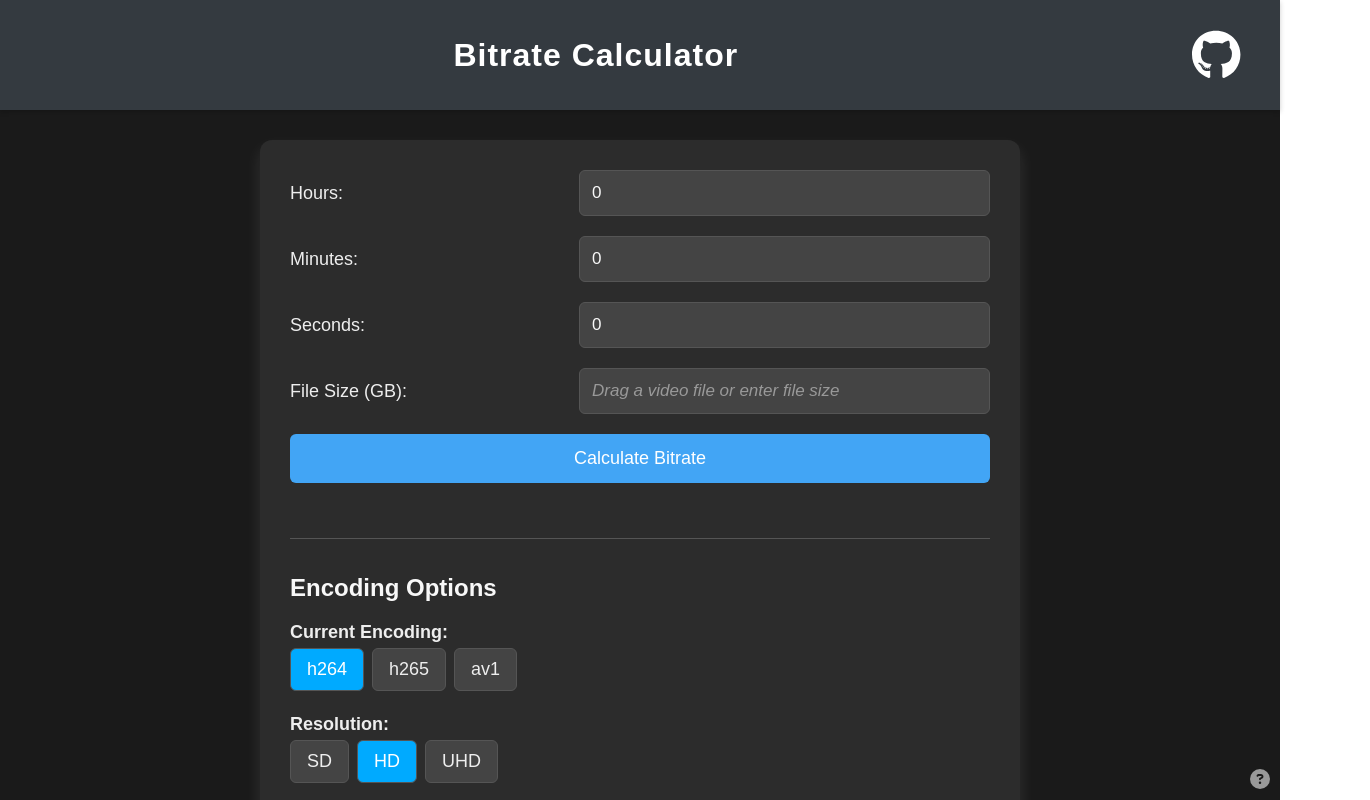
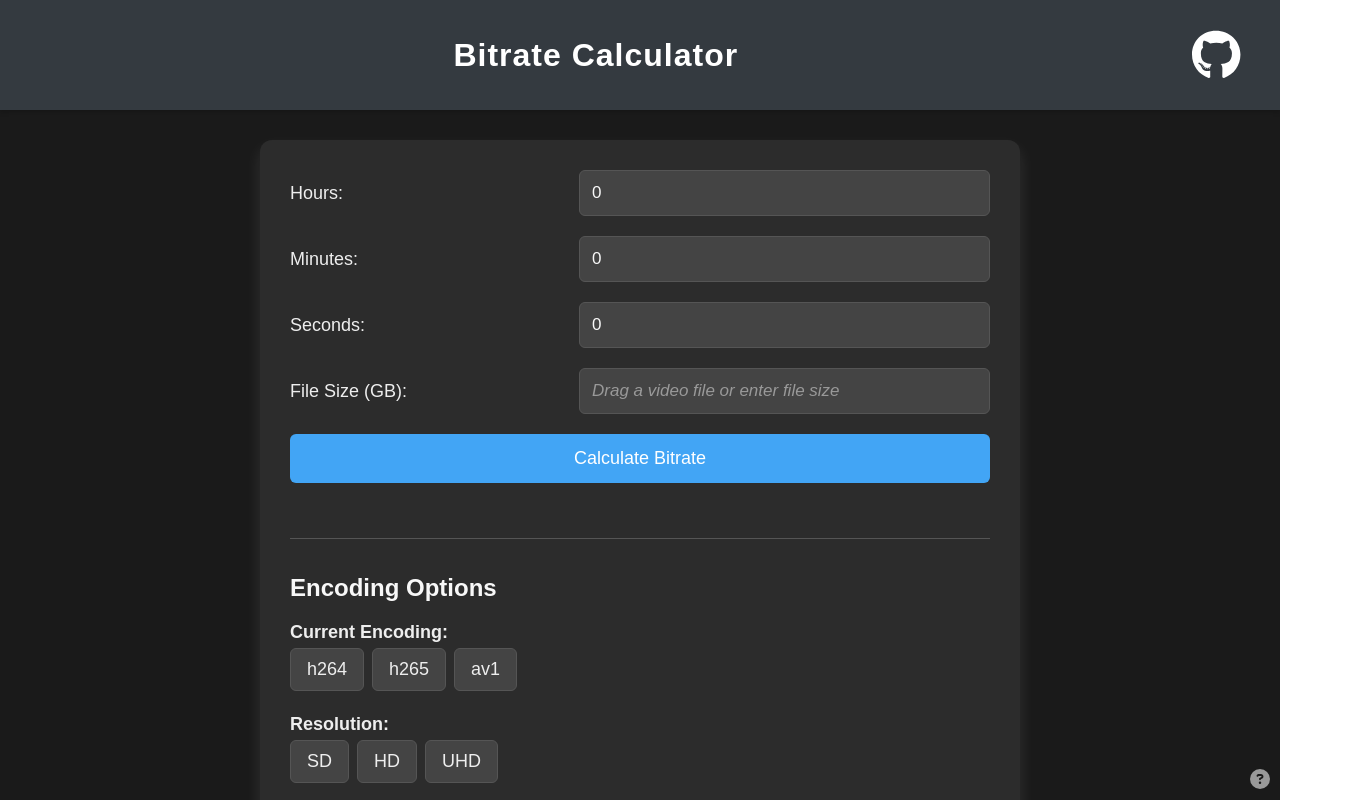
Before and after one commit to j-convey/bitrate-calculator, a React (Create React App) app: page / in a window 1280 px wide. Shown: the top 800 px of the page, 1370 px wide, since content can reach past the window. Built offline with nearby package versions, Linux system fonts and the light colour scheme.

Commit message:
fix: reset default selection for current encoding buttons fix: remove extra whitespace on page cause from drag-droptooltip

```diff
--- a/src/App.css
+++ b/src/App.css
@@ -200,7 +200,6 @@ button:hover {
 
 .drag-drop-tooltip .drag-drop-tooltiptext {
   visibility: hidden;
-  width: 200px;
   background-color: #333;
   color: #fff;
   text-align: center;
--- a/src/components/BitrateCalculator.js
+++ b/src/components/BitrateCalculator.js
@@ -10,10 +10,10 @@ function BitrateCalculator({ setIsDragging }) {
     const [seconds, setSeconds] = useState(0);
     const [fileSize, setFileSize] = useState('');
     const [bitrate, setBitrate] = useState(null);
-    const [currentEncoding, setCurrentEncoding] = useState(defaultEncoding);
+    const [currentEncoding, setCurrentEncoding] = useState(null);
     const [targetEncoding, setTargetEncoding] = useState(null);
     const [adjustedBitrate, setAdjustedBitrate] = useState(null);
-    const [currentResolution, setCurrentResolution] = useState(defaultResolution);
+    const [currentResolution, setCurrentResolution] = useState(null);
     const [targetResolution, setTargetResolution] = useState(null);
         const [idealBitrate, setIdealBitrate] = useState(null);
 
```
